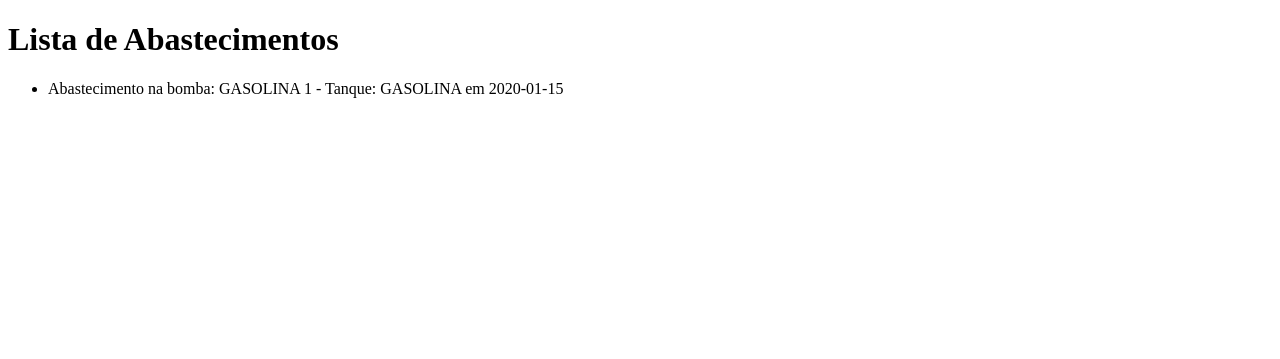
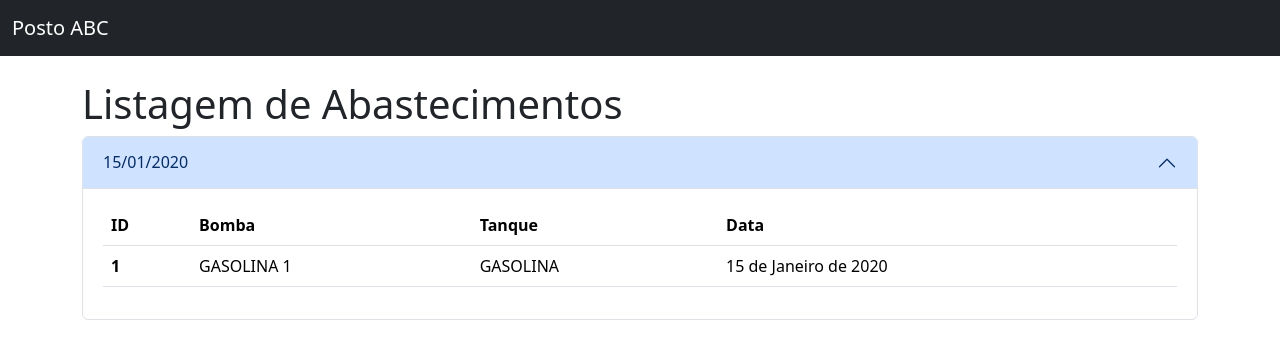
Before and after one commit to matheusvfp/Posto_ABC, a Django app: page /listar/ in a window 1280 px wide. Shown: the top 359 px of the page. Run offline with Django 4.2, Linux system fonts and the light colour scheme; tables that the repository leaves empty hold one stand-in row (values such as "Sample post").

Commit message:
♻️  refactor: correção na exibição dos dados

```diff
--- a/app_abastecimento/templates/listar_abastecimentos.html
+++ b/app_abastecimento/templates/listar_abastecimentos.html
@@ -1,14 +1,64 @@
 <!DOCTYPE html>
-<html>
+<html lang="pt-br">
 <head>
-    <title>Lista de Abastecimentos</title>
+    <meta charset="utf-8">
+    <meta name="viewport" content="width=device-width, initial-scale=1">
+    <title>Posto ABC</title>
+    <link href="https://cdn.jsdelivr.net/npm/bootstrap@5.3.3/dist/css/bootstrap.min.css" rel="stylesheet" integrity="sha384-QWTKZyjpPEjISv5WaRU9OFeRpok6YctnYmDr5pNlyT2bRjXh0JMhjY6hW+ALEwIH" crossorigin="anonymous">
 </head>
 <body>
-    <h1>Lista de Abastecimentos</h1>
-    <ul>
-        {% for abastecimento in abastecimentos %}
-            <li>{{ abastecimento }}</li>
-        {% endfor %}
-    </ul>
+    <!-- Navbar -->
+    <nav class="navbar bg-dark mb-4" border-bottom border-body data-bs-theme="dark">
+        <div class="container-fluid">
+            <a class="navbar-brand" href="#">Posto ABC</a>
+        </div>
+    </nav>
+
+    <main class="container">
+        <h1>Listagem de Abastecimentos</h1>
+
+        {% if abastecimentos %}
+        <div class="accordion" id="accordionExample">
+            {% regroup abastecimentos by data as abastecimento_data %}
+            {% for group in abastecimento_data %}
+                <div class="accordion-item">
+                    <h2 class="accordion-header" id="heading{{ forloop.counter }}">
+                        <button class="accordion-button" type="button" data-bs-toggle="collapse" data-bs-target="#collapse{{ forloop.counter }}" aria-expanded="true" aria-controls="collapse{{ forloop.counter }}">
+                            {{ group.grouper|date:"d/m/Y" }}
+                        </button>
+                    </h2>
+                    <div id="collapse{{ forloop.counter }}" class="accordion-collapse collapse show" aria-labelledby="heading{{ forloop.counter }}" data-bs-parent="#accordionExample">
+                        <div class="accordion-body">
+                            <table class="table">
+                                <thead>
+                                    <tr>
+                                        <th scope="col">ID</th>
+                                        <th scope="col">Bomba</th>
+                                        <th scope="col">Tanque</th>
+                                        <th scope="col">Data</th>
+                                    </tr>
+                                </thead>
+                                <tbody>
+                                    {% for abastecimento in group.list %}
+                                        <tr>
+                                            <th scope="row">{{ abastecimento.pk }}</th>
+                                            <td>{{ abastecimento.bomba.bomba_utilizada }}</td>
+                                            <td>{{ abastecimento.bomba.tanque.tipo_combustivel }}</td>
+                                            <td>{{ abastecimento.data }}</td>
+                                        </tr>
+                                    {% endfor %}
+                                </tbody>
+                            </table>
+                        </div>
+                    </div>
+                </div>
+            {% endfor %}
+        </div>
+        {% else %}
+        <p>Não foi realizado nenhum abastecimento</p>
+        {% endif %}
+    </main>
+
+    <script src="https://cdn.jsdelivr.net/npm/bootstrap@5.3.3/dist/js/bootstrap.bundle.min.js" integrity="sha384-YvpcrYf0tY3lHB60NNkmXc5s9fDVZLESaAA55NDzOxhy9GkcIdslK1eN7N6jIeHz" crossorigin="anonymous"></script>
 </body>
 </html>
```
